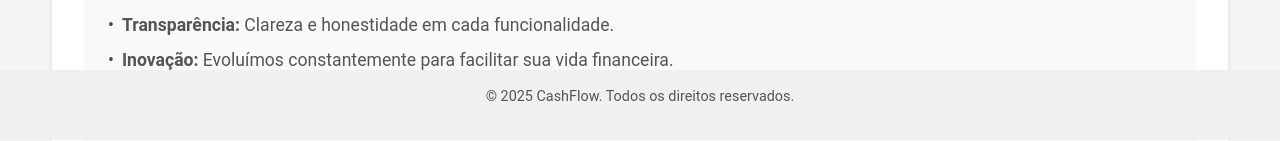
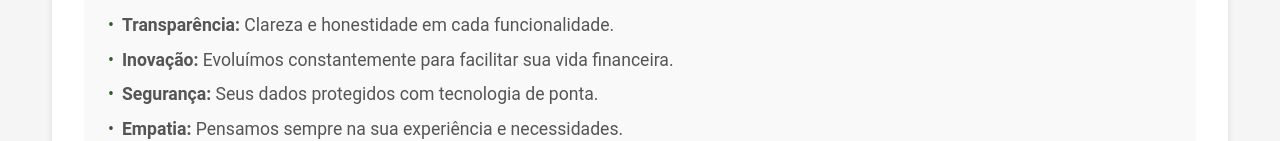
Before and after one commit to Lucaaasxb/cashFlow-react, a React (Vite) app: page /Sobre in a window 1280 px wide. Shown: the part 660-801 px from the top of the page. Built offline with nearby package versions, Linux system fonts and the light colour scheme.

Commit message:
novo reame.md

```diff
--- a/src/pages/Sobre.jsx
+++ b/src/pages/Sobre.jsx
@@ -83,11 +83,6 @@ function Sobre() {
 
         <div className="container mt-5 pt-5">
 
-          <section className="footer-info">
-            <p>&copy; 2025 CashFlow. Todos os direitos reservados.</p>
-          </section>
-          <main></main>
-          <div></div>
 
         </div>
       </div>
```
Also changed, not shown: 1 other file (tests, documents, lock files or other folders).
